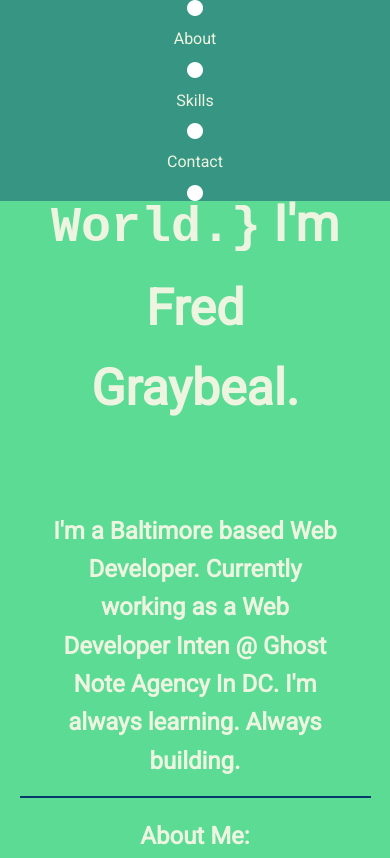
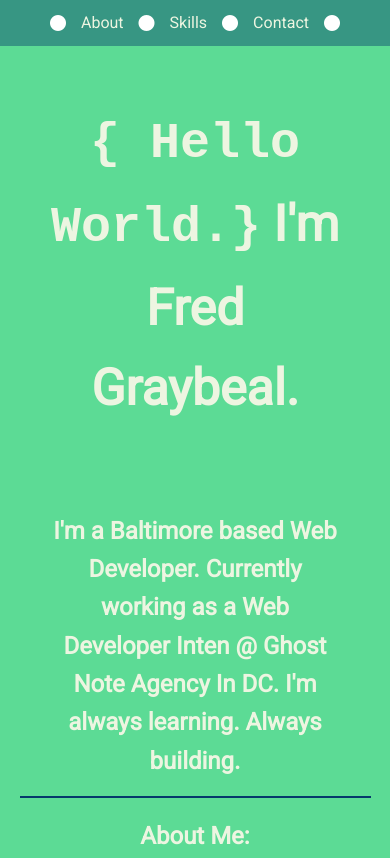
Before and after one commit to FreddieGray87/freddiegray.github.io, a plain HTML site: page index.html in a window 390 px wide. Shown: the top 858 px of the page. Drawn offline with Linux system fonts and the light colour scheme.

Commit message:
media querie fixes

```diff
--- a/styles.css
+++ b/styles.css
@@ -181,6 +181,10 @@ Media Queries
 	ul {
 		flex-direction: column;
 	}
+	ul.nav-links,
+	.skills {
+		flex-direction: row;
+	}
 }
 
 @media (max-width: 375px) {
```
